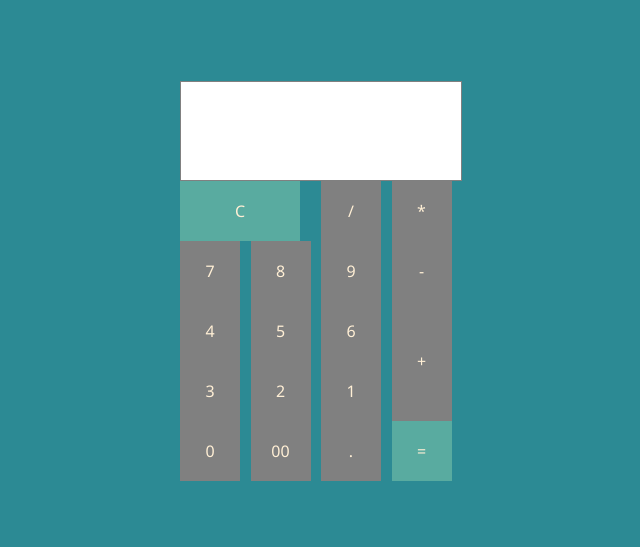
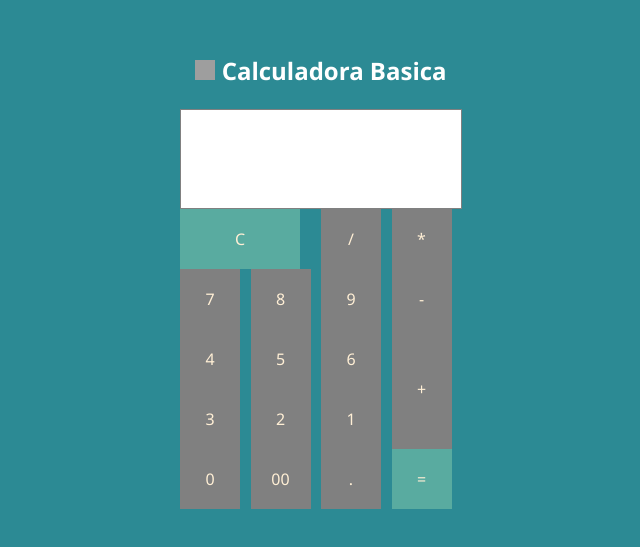
Before and after one commit to Berflo26/Calculador_Basic, a plain HTML site: page index.html in a window 1280 px wide. Shown: the part 119-666 px from the top of the page, without its empty margins (319-959 px from the left). Drawn offline with Linux system fonts and the light colour scheme; grey boxes are pictures that could not be loaded.

Commit message:
modificación

```diff
--- a/index.html
+++ b/index.html
@@ -14,6 +14,8 @@
   </head>
   <body>
     <main>
+     <section class="container">
+      <h1><img src="https://img.icons8.com/color/48/000000/calculate.png"/> Calculadora Basica</h1><br>
       <form action="/" class="calculator" name="calc">
         <input class="value" type="text" name="txt" readonly=""/>
         <span class="num clear" onclick="document.calc.txt.value = ''">C</span>
@@ -35,6 +37,7 @@
         <span class="num" onclick="document.calc.txt.value += '.'">.</span>
         <span class="num equal" onclick="document.calc.txt.value = eval(calc.txt.value)">=</span>
       </form>
+     </section>
     </main>
   </body>
 </html>
--- a/style.css
+++ b/style.css
@@ -7,16 +7,26 @@
   font-weight: 100%;
 }
 body{
-    display: flex;
+    display:grid;
+    flex-wrap:wrap;
     justify-content: center;
     align-items: center;
     min-height: 100vh;
     background: #2C8A94;
     cursor: pointer;
 }
+h1{
+    color: #FFFFFF;
+    text-align: center;
+}
+img{
+    width: 20px;
+    height: 20px;
+}
 .calculator{
     position: relative;
     display: grid;
+
 }
 .calculator .value{
     grid-column: span 4;
@@ -39,6 +49,7 @@ body{
 .calculator span:active{
     background: #59ABA0;
     color: #111;
+
 }
 .calculator span.clear{
     grid-column: span 2;
@@ -47,7 +58,7 @@ body{
 }
 .calculator span.plus{
     grid-row: span 2;
-   height: 120px;
+    height: 120px;
 }
 .calculator span.equal{
    background: #59ABA0;
```
